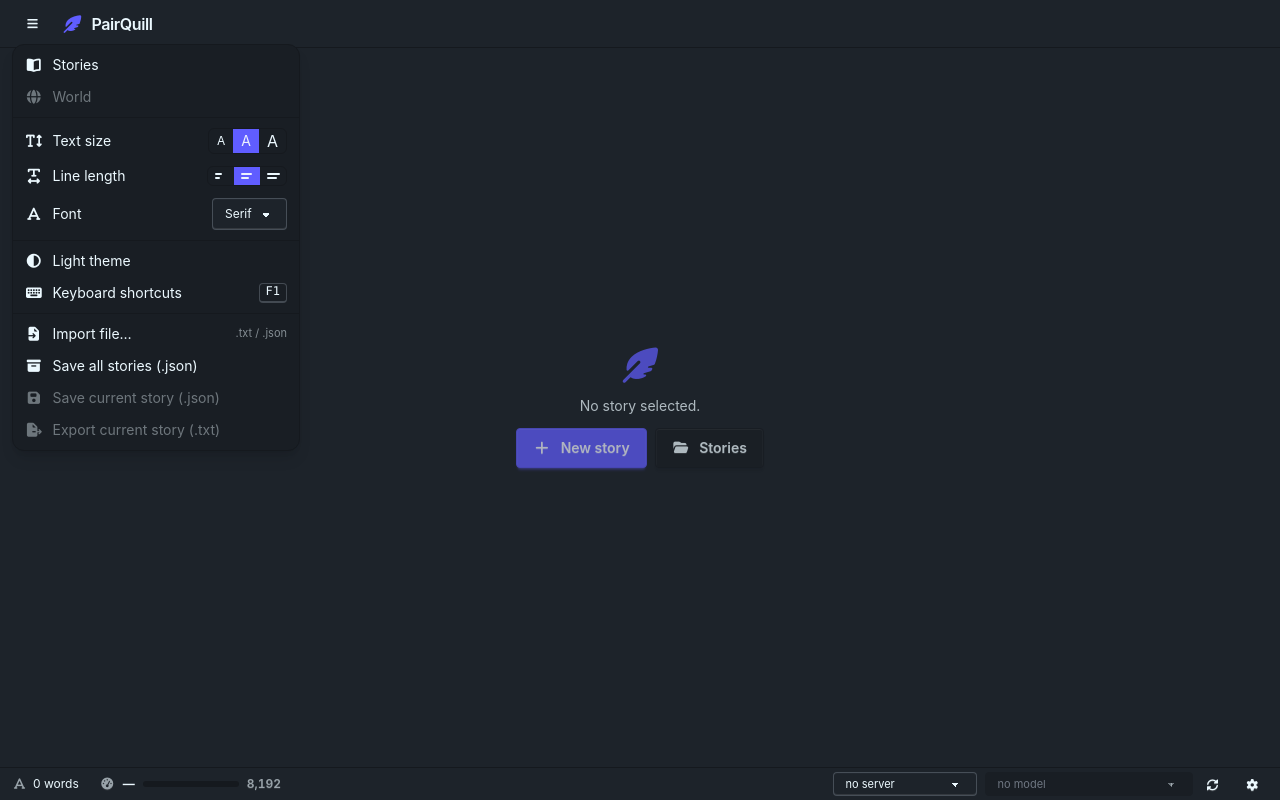
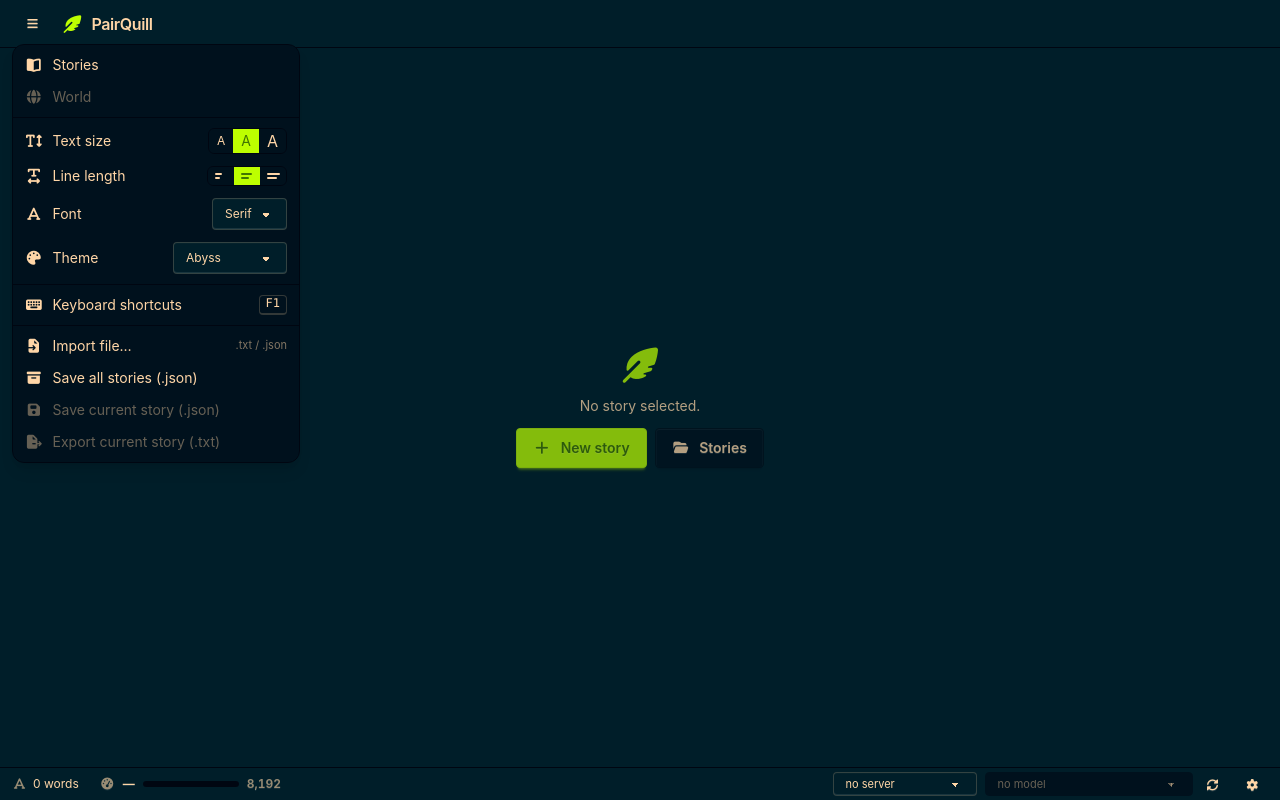
Before and after one commit to Skhmt/PairQuill, a Svelte app: page / in a window 1280 px wide. Both pictures are taken after a click on the button 32 px from the left and 23 px from the top of the page. Built offline with nearby package versions, Linux system fonts and the light colour scheme.

Commit message:
theme selector

```diff
--- a/scripts/verify-ui.mjs
+++ b/scripts/verify-ui.mjs
@@ -60,7 +60,7 @@ try {
   // ---- deterministic state: wipe IndexedDB, seed a mock profile ------------
   // First load lets the app boot and flush its debounced save; then we clear all
   // stores and seed one profile + settings pointing at the mock server so every
-  // run starts from the same clean slate (no docs, dark theme).
+  // run starts from the same clean slate (no docs, abyss theme).
   await page.goto('file:///' + path.join(root, 'dist', 'index.html').replace(/\\/g, '/'))
   await page.waitForSelector('footer')
   await page.waitForTimeout(1600)
@@ -85,7 +85,7 @@ try {
       params: { temperature: 0.8, topP: 1, maxTokens: 0, stopSequences: [] },
     })
     tx.objectStore('settings').put(
-      { theme: 'dark', activeProfileId: 'mock-profile', activeDocId: null, fontSize: 'md', measure: 'normal', fontFamily: 'serif' },
+      { theme: 'abyss', activeProfileId: 'mock-profile', activeDocId: null, fontSize: 'md', measure: 'normal', fontFamily: 'serif' },
       'app',
     )
     await new Promise((res, rej) => { tx.oncomplete = res; tx.onerror = () => rej(tx.error) })
@@ -276,21 +276,19 @@ try {
   check('T5 context: max context shown', (await ctxDlg.getByText('Max context').count()) === 1)
   await ctxDlg.locator('button[title="Close"]').click()
 
-  // ---- T6: TopBar menu — theme toggle + shortcuts ----------------------------
+  // ---- T6: TopBar menu — theme picker + shortcuts ---------------------------
   const rootDiv = page.locator('div[data-theme]')
   const before = await rootDiv.getAttribute('data-theme')
   await page.click(menuBtn)
   const menu = page.locator('[role="menu"]')
   check('T6 menu: opens with items', (await menu.count()) === 1 && (await menu.getByText(/theme/i).count()) >= 1)
-  const themeLabel = before === 'dark' ? 'Light theme' : 'Dark theme'
-  await menu.getByText(themeLabel).click()
+  const themeSelect = menu.locator('select[title="DaisyUI theme"]')
+  check('T6 theme: picker lists the 7 presets', (await themeSelect.locator('option').count()) === 7)
+  const nextTheme = ['abyss', 'dim', 'caramellatte', 'corporate', 'retro', 'silk', 'valentine'].find((t) => t !== before) ?? 'dim'
+  await themeSelect.selectOption(nextTheme)
   await page.waitForTimeout(200)
   const after = await rootDiv.getAttribute('data-theme')
-  check('T6 theme: toggles light<->dark', before !== after, `${before} -> ${after}`)
-  if (after === 'light') {
-    const bg = await page.evaluate(() => getComputedStyle(document.querySelector('div[data-theme]')).backgroundColor)
-    check('T6 theme: light is off-white base', bg === 'rgb(247, 246, 242)', bg)
-  }
+  check('T6 theme: picker switches preset', after === nextTheme, `${before} -> ${after}`)
   check('T6 menu: closed after choosing', (await page.locator('[role="menu"]').count()) === 0)
   await page.keyboard.press('F1')
   await page.waitForTimeout(200)
--- a/src/App.svelte
+++ b/src/App.svelte
@@ -9,7 +9,9 @@ import type {
   OpKind,
   ServerProfile,
   StoryDoc,
+  ThemeName,
 } from './lib/types'
+import { THEMES } from './lib/types'
 import { idbDelete, idbDeleteMany, idbGetAll, idbPut, idbPutMany } from './lib/idb'
 import { downloadFile, slugify, uid, wordCount } from './lib/format'
 import { buildProjectFile, parseProjectFile, PROJECT_FORMAT } from './lib/project'
@@ -33,7 +35,7 @@ let generations = $state<GenerationRecord[]>([])
 let loaded = $state(false)
 
 let settings = $state<AppSettings>({
-  theme: 'dark',
+  theme: 'abyss',
   activeProfileId: null,
   activeDocId: null,
   fontSize: 'md',
@@ -114,7 +116,12 @@ async function loadAll() {
     docs = d.sort((a, b) => b.updatedAt - a.updatedAt)
     profiles = p
     const saved = s[0]
-    if (saved) settings = { ...settings, ...saved }
+    if (saved) {
+      settings = { ...settings, ...saved }
+      // Legacy saves may hold the old 'light'/'dark' toggle values — map them onto presets.
+      const rawTheme = settings.theme as string
+      if (!THEMES.includes(rawTheme as ThemeName)) settings.theme = rawTheme === 'light' ? 'caramellatte' : 'abyss'
+    }
     generations = g.sort((a, b) => b.ts - a.ts).slice(0, MAX_GENERATIONS)
   } catch (e) {
     showToast(`Could not load saved data: ${(e as Error).message}`, 'error')
@@ -513,7 +520,7 @@ $effect(() => {
     fontSize={settings.fontSize}
     measure={settings.measure}
     fontFamily={settings.fontFamily}
-    onToggleTheme={() => (settings.theme = settings.theme === 'dark' ? 'light' : 'dark')}
+    onSetTheme={(t) => (settings.theme = t)}
     onOpenShortcuts={() => (shortcutsOpen = true)}
     onImportFile={(f) => void importFile(f)}
     onSaveAll={exportProject}
--- a/src/app.css
+++ b/src/app.css
@@ -1,5 +1,8 @@
 @import "tailwindcss";
-@plugin "daisyui";
+@plugin "daisyui" {
+  /* Presets offered by the top-bar Theme picker (keep in sync with THEMES in lib/types.ts). */
+  themes: abyss --default, dim, caramellatte, corporate, retro, silk, valentine;
+}
 
 /* Editor typography */
 .editor-serif {
@@ -68,13 +71,3 @@
   border-radius: 1px;
   background-color: color-mix(in oklab, var(--color-primary) 75%, transparent);
 }
-
-/* ---------- warm off-white light theme -----------------------------------
- * Unlayered rule so it wins over daisyUI's layered light theme, whose default
- * base-100 is pure white. We want a softer paper tone instead (the dark theme
- * and the primary accent are untouched). */
-[data-theme='light'] {
-  --color-base-100: #f7f6f2;
-  --color-base-200: #efece6;
-  --color-base-300: #e3e0d8;
-}
--- a/src/components/TopBar.svelte
+++ b/src/components/TopBar.svelte
@@ -1,5 +1,6 @@
 <script lang="ts">
-import type { GenStats, OpKind } from '../lib/types'
+import { THEMES } from '../lib/types'
+import type { GenStats, OpKind, ThemeName } from '../lib/types'
 import { OP_LABELS } from '../lib/prompts'
 
 let {
@@ -11,7 +12,7 @@ let {
   fontSize,
   measure,
   fontFamily,
-  onToggleTheme,
+  onSetTheme,
   onOpenShortcuts,
   onImportFile,
   onSaveAll,
@@ -29,7 +30,7 @@ let {
   replyLength,
   onSetReplyLength,
 }: {
-  theme: 'light' | 'dark'
+  theme: ThemeName
   hasDoc: boolean
   /** Live selection state from the editor (word count for the "N words selected" hint). */
   selection: { has: boolean; words: number }
@@ -39,7 +40,7 @@ let {
   fontSize: 'sm' | 'md' | 'lg'
   measure: 'narrow' | 'normal' | 'wide'
   fontFamily: 'serif' | 'sans' | 'mono'
-  onToggleTheme: () => void
+  onSetTheme: (t: ThemeName) => void
   onOpenShortcuts: () => void
   onImportFile: (file: File) => void
   onSaveAll: () => void
@@ -97,6 +98,8 @@ const OPS: { kind: OpKind; icon: string; tip: string }[] = [
 const ITEM = 'flex w-full items-center gap-2.5 px-3 py-1.5 text-left text-sm hover:bg-base-300 disabled:pointer-events-none disabled:opacity-40'
 /** One option of a segmented control inside a menu row (text size / line length). */
 const SEG = 'px-2 py-0.5 leading-tight'
+/** Display label for a theme id ("caramellatte" -> "Caramellatte"). */
+const themeLabel = (t: string) => t.charAt(0).toUpperCase() + t.slice(1)
 
 // ---------- reply-length slider (log scale: 2^7 … 2^14 tokens) ----------
 const REPLY_MIN_EXP = 7 // 128 tokens — a few sentences
@@ -191,13 +194,27 @@ const REPLY_TIP = 'Reply length — how long generated replies may be. A profile
             <option value="mono">Mono</option>
           </select>
         </div>
+        <div class="flex items-center justify-between gap-2 px-3 py-1.5 text-sm">
+          <span class="flex shrink-0 items-center gap-2.5">
+            <i class="fa-solid fa-palette w-4 text-center"></i>Theme
+          </span>
+          <select
+            class="select select-bordered select-sm w-auto"
+            value={theme}
+            onchange={(e) => {
+              menuOpen = false
+              onSetTheme((e.target as HTMLSelectElement).value as ThemeName)
+            }}
+            title="DaisyUI theme"
+          >
+            {#each THEMES as t}
+              <option value={t}>{themeLabel(t)}</option>
+            {/each}
+          </select>
+        </div>
 
         <div class="my-1 border-t border-base-300"></div>
 
-        <button role="menuitem" class={ITEM} onclick={() => { menuOpen = false; onToggleTheme() }}>
-          <i class="fa-solid fa-circle-half-stroke w-4 text-center"></i>
-          <span>{theme === 'dark' ? 'Light theme' : 'Dark theme'}</span>
-        </button>
         <button role="menuitem" class={ITEM} onclick={() => { menuOpen = false; onOpenShortcuts() }}>
           <i class="fa-solid fa-keyboard w-4 text-center"></i>
           <span>Keyboard shortcuts</span>
--- a/src/lib/types.ts
+++ b/src/lib/types.ts
@@ -67,8 +67,12 @@ export interface GenerationRecord {
   completionTokens?: number
 }
 
+/** DaisyUI preset themes offered by the top-bar Theme picker (kept in sync with app.css). */
+export const THEMES = ['abyss', 'dim', 'caramellatte', 'corporate', 'retro', 'silk', 'valentine'] as const
+export type ThemeName = (typeof THEMES)[number]
+
 export interface AppSettings {
-  theme: 'light' | 'dark'
+  theme: ThemeName
   activeProfileId: string | null
   activeDocId: string | null
   fontSize: 'sm' | 'md' | 'lg'
```
